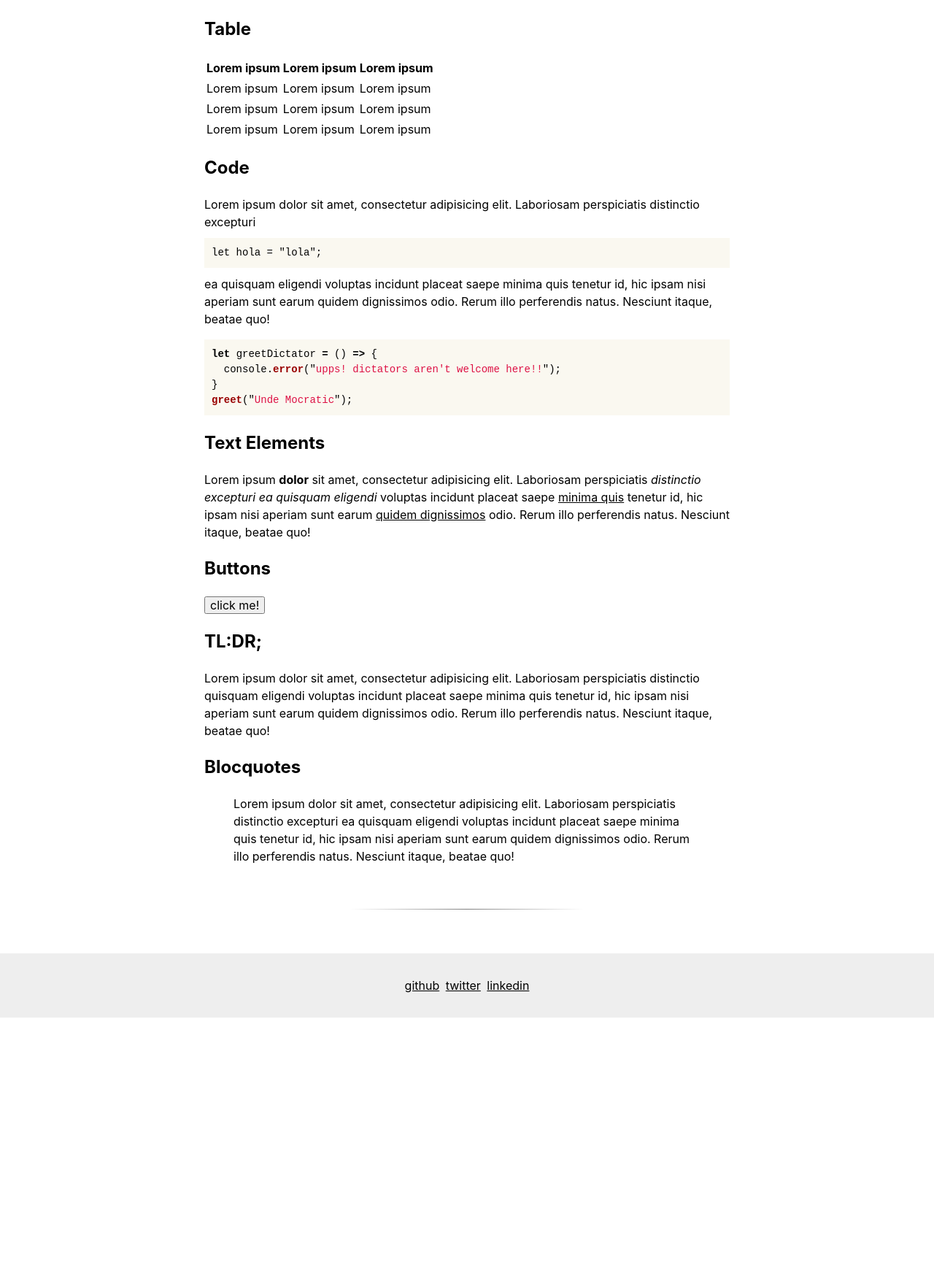
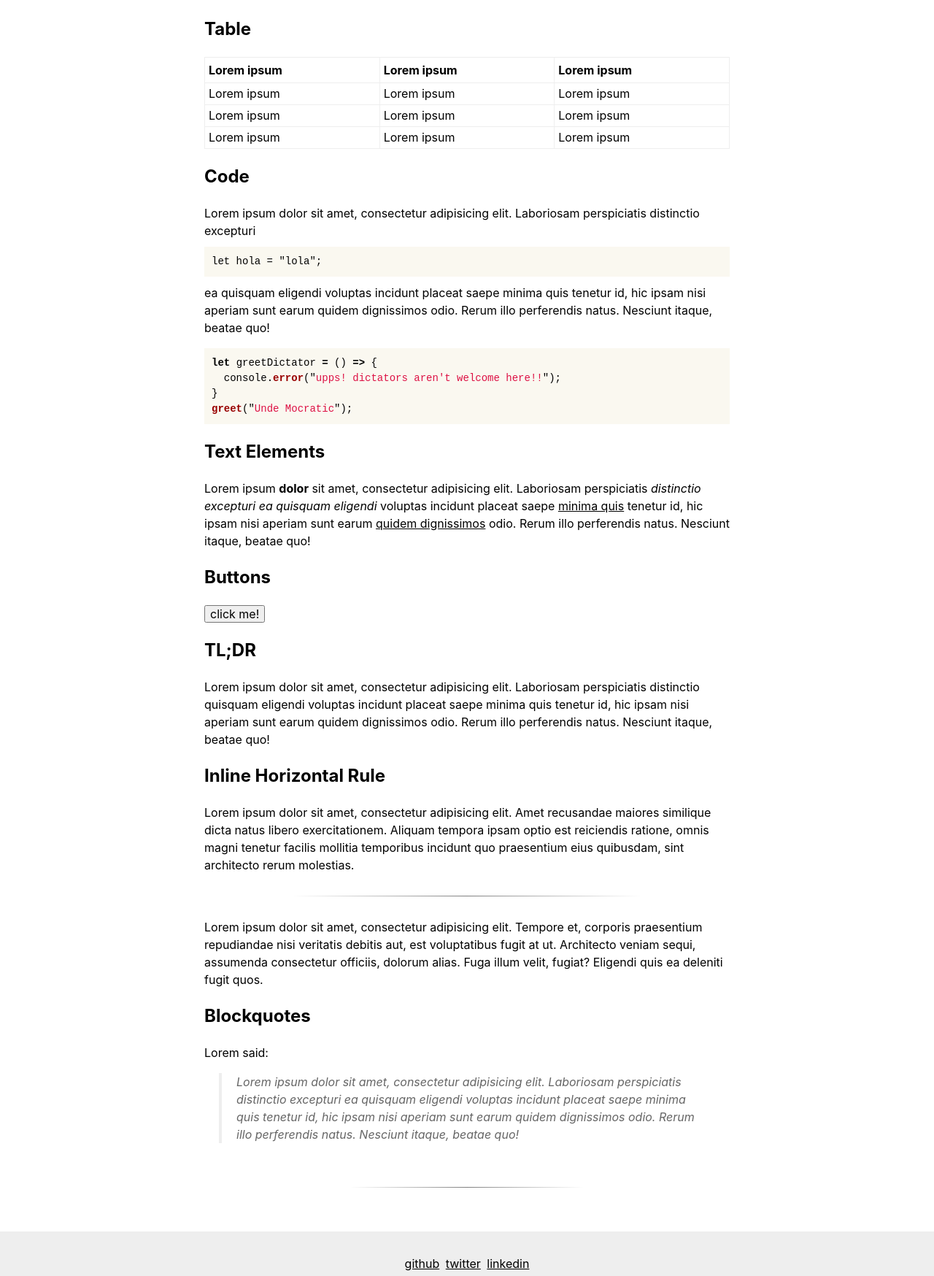
Before and after one commit to xkema/xkema.github.io, a Jekyll site: the page built from _posts/2017-04-02-layout-preview-page.md, in a window 1280 px wide, cut to the strip 2950-4698 px from the top of the page. Shown: the whole strip at 73% size. Built offline with Jekyll 4.4.1, drawn with Linux system fonts in a browser that asks for light colours; before the commit the page ends 4344 px from its top, so only the background shows below that.

Commit message:
Adds table, blockquote and inline post hr styles

```diff
--- a/_posts/2017-04-02-layout-preview-page.md
+++ b/_posts/2017-04-02-layout-preview-page.md
@@ -79,10 +79,20 @@ Lorem ipsum **dolor** sit amet, consectetur adipisicing elit. Laboriosam perspic
 
 <button>click me!</button>
 
-## TL:DR;
+## TL;DR
 
 Lorem ipsum dolor sit amet, consectetur adipisicing elit. Laboriosam perspiciatis distinctio quisquam eligendi voluptas incidunt placeat saepe minima quis tenetur id, hic ipsam nisi aperiam sunt earum quidem dignissimos odio. Rerum illo perferendis natus. Nesciunt itaque, beatae quo!
 
-## Blocquotes
+## Inline Horizontal Rule
+
+Lorem ipsum dolor sit amet, consectetur adipisicing elit. Amet recusandae maiores similique dicta natus libero exercitationem. Aliquam tempora ipsam optio est reiciendis ratione, omnis magni tenetur facilis mollitia temporibus incidunt quo praesentium eius quibusdam, sint architecto rerum molestias.
+
+- - -
+
+Lorem ipsum dolor sit amet, consectetur adipisicing elit. Tempore et, corporis praesentium repudiandae nisi veritatis debitis aut, est voluptatibus fugit at ut. Architecto veniam sequi, assumenda consectetur officiis, dolorum alias. Fuga illum velit, fugiat? Eligendi quis ea deleniti fugit quos.
+
+## Blockquotes
+
+Lorem said:
 
 > Lorem ipsum dolor sit amet, consectetur adipisicing elit. Laboriosam perspiciatis distinctio excepturi ea quisquam eligendi voluptas incidunt placeat saepe minima quis tenetur id, hic ipsam nisi aperiam sunt earum quidem dignissimos odio. Rerum illo perferendis natus. Nesciunt itaque, beatae quo!
--- a/_sass/_base.scss
+++ b/_sass/_base.scss
@@ -43,7 +43,7 @@ code {
   padding: 1rem;
   margin: 1rem 0;
   font-size: 1.4rem;
-  background: #faf8f0;
+  background-color: $color-code-background;
   overflow-x: scroll;
 }
 
@@ -51,6 +51,44 @@ hr {
   border: 0;
   height: 1px;
   background-image: linear-gradient(to right, rgba(0, 0, 0, 0), rgba(0, 0, 0, 0.50), rgba(0, 0, 0, 0));
+}
+
+blockquote {
+  margin-left: 2rem;
+  border-left: 4px solid $color-light;
+  padding-left: 2rem;
+  color: $color-medium;
+  font-style: italic;
+}
+
+table {
+  width: 100%;
+  border-collapse: collapse;
+  border-spacing: 0;
+}
+
+tbody {
+  tr {
+    &:nth-child(odd) {
+      // enables zebra tables
+      // background-color: $color-light;
+    }
+    &:hover {
+      // enables hover tables
+      background-color: $color-light;
+    }
+  }
+}
+
+td,
+th {
+  border: 1px solid $color-light;
+  padding: .25rem .5rem;
+  text-align: left;
+}
+
+th {
+  padding: .5rem .5rem;
 }
 
 /**
--- a/_sass/_customize.scss
+++ b/_sass/_customize.scss
@@ -6,6 +6,10 @@ hr {
   &.tall {
     margin-top: $pad-large;
     margin-bottom: $pad-large;
+  }
+  &.short {
+    margin-top: $pad-medium;
+    margin-bottom: $pad-medium;
   }
   &.wide {
     max-width: $ruler-wide;
@@ -131,6 +135,11 @@ hr {
       height: auto;
       // float: left;
     }
+    hr {
+      max-width: $ruler-medium;
+      margin-top: $pad-medium;
+      margin-bottom: $pad-medium;
+    }
   }
 }
 
--- a/_sass/theme.scss
+++ b/_sass/theme.scss
@@ -45,6 +45,8 @@ $color-dark  : #000000; // black
 $color-medium: #666666; // mid gray
 $color-light : #eeeeee; // light gray
 
+$color-code-background: #faf8f0;
+
 // import partials
 @import
   "base",
```
